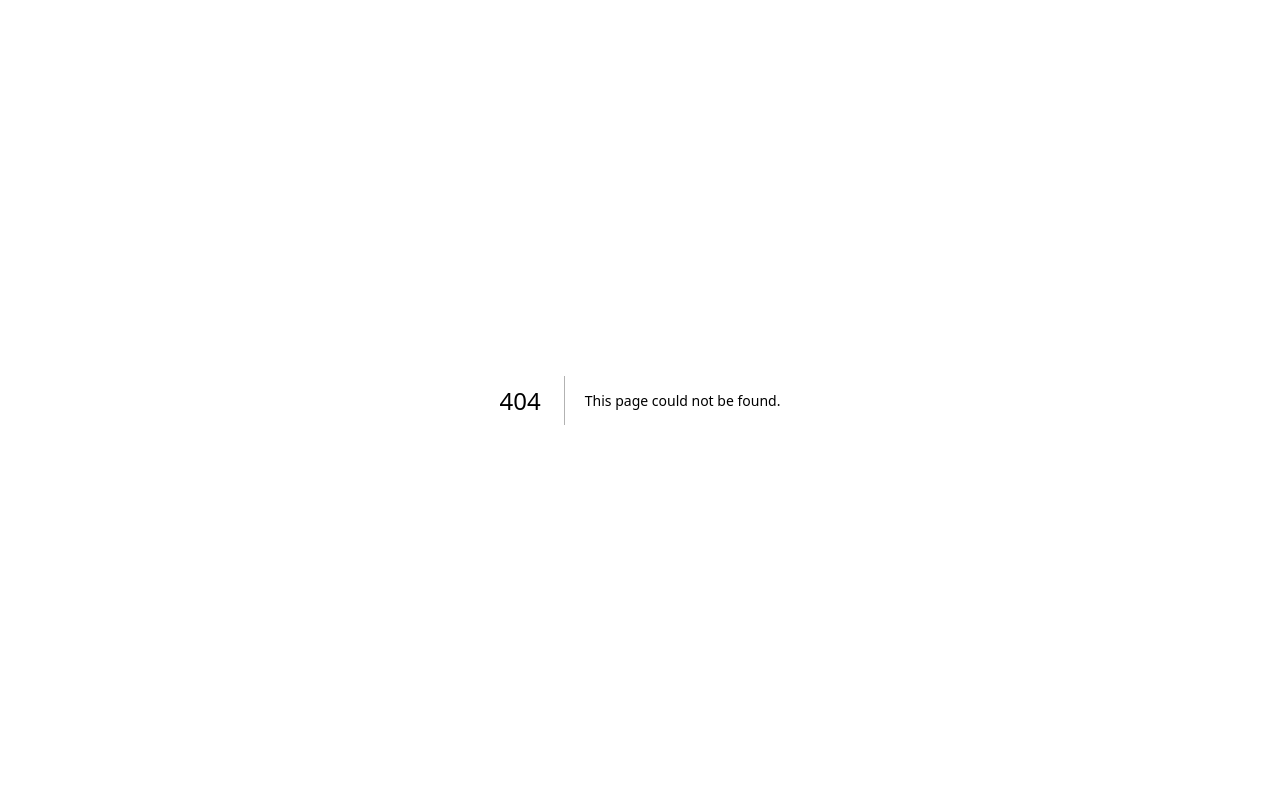
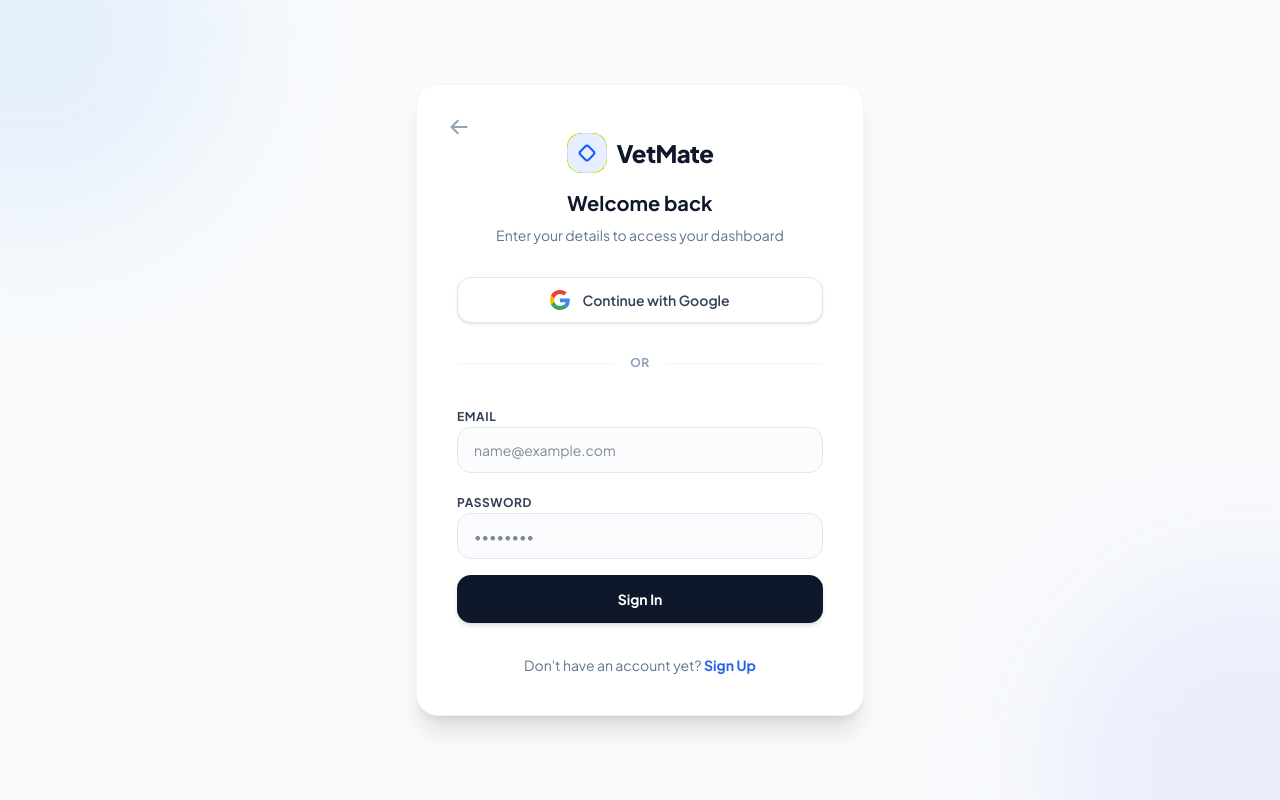
Before and after one commit to adnanansari-dev/vetmate, a Next.js app: page /auth in a window 1280 px wide. Before the commit this address had no page. Built offline with nearby package versions, Linux system fonts and the light colour scheme.

Commit message:
feat: add login and signup pages

```diff
--- /dev/null
+++ b/app/auth/page.tsx
@@ -0,0 +1,13 @@
+import AuthCard from "@/components/auth/AuthCard";
+
+export default function AuthPageRoute() {
+  return (
+    <div className="min-h-screen w-full bg-slate-50 flex items-center justify-center px-6 py-12 relative overflow-hidden selection:bg-blue-500 selection:text-white">
+      {/* Background Glow Effects */}
+      <div className="absolute -top-40 -left-40 w-96 h-96 bg-blue-400/10 rounded-full blur-3xl pointer-events-none" />
+      <div className="absolute -bottom-40 -right-40 w-96 h-96 bg-indigo-400/10 rounded-full blur-3xl pointer-events-none" />
+
+      <AuthCard />
+    </div>
+  );
+}
--- a/app/layout.tsx
+++ b/app/layout.tsx
@@ -10,7 +10,7 @@
 export const metadata: Metadata = {
   title: "VetMate",
   description:
-    "AI-powered livestock healthcare platform for farmers and veterinarians.",
+    "AI-powered livestock healthcare platform for livestock keepers and veterinarians.",
 };
 
 export default function RootLayout({
--- a/app/page.tsx
+++ b/app/page.tsx
@@ -4,7 +4,7 @@
 import Features from "@/components/features/Features";
 import Comparison from "@/components/comparison/Comparison";
 import AiInsights from "@/components/insights/AiInsights";
-import Farmers from "@/components/farmers/Farmers";
+import Farmers from "@/components/farmers/Farmer";
 import Vets from "@/components/vets/Vets";
 import HowItWorks from "@/components/how it works/HowItWorks";
 import Security from "@/components/security/Security";
--- /dev/null
+++ b/components/auth/AuthCard.tsx
@@ -0,0 +1,137 @@
+"use client";
+
+import { useState } from "react";
+import Link from "next/link";
+import { motion, AnimatePresence } from "framer-motion";
+
+export default function AuthCard() {
+  const [isSignUp, setIsSignUp] = useState(false);
+
+  const mode = isSignUp ? "signup" : "login";
+
+  const content = {
+    title: { login: "Welcome back", signup: "Create your account" },
+    subtitle: {
+      login: "Enter your details to access your dashboard",
+      signup: "Start managing your operations intelligently"
+    },
+    button: { login: "Sign In", signup: "Create Account" },
+    toggle: {
+      login: { text: "Don't have an account yet?", link: "Sign Up" },
+      signup: { text: "Already have an account?", link: "Sign In" }
+    }
+  };
+
+  return (
+    <motion.div
+      initial={{ opacity: 0, y: 20 }}
+      animate={{ opacity: 1, y: 0 }}
+      transition={{ duration: 0.5, ease: [0.22, 1, 0.36, 1] }}
+      className="w-full max-w-md bg-white rounded-3xl shadow-xl border border-slate-100 p-8 sm:p-10 relative z-10 space-y-8 transform-gpu"
+    >
+      {/* Back Button */}
+      <Link
+        href="/"
+        className="absolute top-6 left-6 p-2 rounded-full text-slate-400 hover:text-slate-700 hover:bg-slate-100 transition-colors"
+        aria-label="Go back to homepage"
+      >
+        <svg
+          className="w-5 h-5"
+          fill="none"
+          viewBox="0 0 24 24"
+          stroke="currentColor"
+          strokeWidth={2.5}
+        >
+          <path
+            strokeLinecap="round"
+            strokeLinejoin="round"
+            d="M10.5 19.5L3 12m0 0l7.5-7.5M3 12h18"
+          />
+        </svg>
+      </Link>
+
+      {/* Brand Header */}
+      <div className="text-center space-y-2 pt-2">
+        <Link href="/" className="inline-flex items-center gap-2.5 group">
+          <div className="w-10 h-10 rounded-xl bg-blue-600/10 border border-blue-400/20 flex items-center justify-center text-[#2563EB] group-hover:scale-105 transition-transform">
+            <svg className="w-5 h-5 rotate-45 stroke-blue-600" viewBox="0 0 24 24" fill="none" strokeWidth="2.5" strokeLinecap="round" strokeLinejoin="round">
+              <rect x="5" y="5" width="14" height="14" rx="3" />
+            </svg>
+          </div>
+          <span className="text-2xl font-extrabold text-[#0F172A] tracking-tight">VetMate</span>
+        </Link>
+        <h1 className="text-xl font-bold text-slate-900 pt-2">{content.title[mode]}</h1>
+        <p className="text-sm text-slate-500">{content.subtitle[mode]}</p>
+      </div>
+
+      {/* Google Button */}
+      <button
+        type="button"
+        className="w-full flex items-center justify-center gap-3 py-3 px-4 rounded-xl border border-slate-200 bg-white hover:bg-slate-50 text-slate-700 font-semibold text-sm transition-all shadow-sm hover:shadow cursor-pointer"
+      >
+        <svg className="w-5 h-5" viewBox="0 0 24 24">
+          <path fill="#4285F4" d="M23.745 12.27c0-.7-.06-1.4-.19-2.07H12v4.51h6.6c-.29 1.52-1.14 2.82-2.4 3.68v3.05h3.88c2.27-2.09 3.66-5.17 3.66-9.17z"/>
+          <path fill="#34A853" d="M12 24c3.24 0 5.95-1.08 7.93-2.91l-3.88-3.05c-1.08.72-2.45 1.16-4.05 1.16-3.12 0-5.77-2.11-6.72-4.95H1.2v3.15C3.21 21.35 7.3 24 12 24z"/>
+          <path fill="#FBBC05" d="M5.28 14.25c-.25-.72-.38-1.49-.38-2.25s.13-1.53.38-2.25V6.6H1.2C.43 8.15 0 9.89 0 12s.43 3.85 1.2 5.4l4.08-3.15z"/>
+          <path fill="#EA4335" d="M12 4.75c1.77 0 3.35.61 4.6 1.8l3.42-3.42C17.95 1.19 15.24 0 12 0 7.3 0 3.21 2.65 1.2 6.6l4.08 3.15c.95-2.84 3.6-4.95 6.72-4.95z"/>
+        </svg>
+        <span>Continue with Google</span>
+      </button>
+
+      <div className="flex items-center gap-4">
+        <div className="flex-1 h-px bg-slate-100" />
+        <span className="text-xs font-bold text-slate-400 uppercase tracking-wider">Or</span>
+        <div className="flex-1 h-px bg-slate-100" />
+      </div>
+
+      {/* Animated Form Container */}
+      <AnimatePresence mode="wait" initial={false}>
+        <motion.form
+          key={mode}
+          initial={{ opacity: 0, y: 4 }}
+          animate={{ opacity: 1, y: 0 }}
+          exit={{ opacity: 0, y: -4 }}
+          transition={{ duration: 0.2, ease: "easeInOut" }}
+          className="space-y-4"
+        >
+          {isSignUp && (
+            <div className="space-y-1.5 text-left">
+              <label className="text-xs font-bold text-slate-700 uppercase tracking-wider">Full Name</label>
+              <input type="text" required placeholder="xyz" className="w-full px-4 py-3 rounded-xl border border-slate-200 focus:outline-none focus:border-blue-600 text-slate-900 text-sm transition-colors bg-slate-50/50" />
+            </div>
+          )}
+
+          <div className="space-y-1.5 text-left">
+            <label className="text-xs font-bold text-slate-700 uppercase tracking-wider">Email</label>
+            <input type="email" required placeholder="name@example.com" className="w-full px-4 py-3 rounded-xl border border-slate-200 focus:outline-none focus:border-blue-600 text-slate-900 text-sm transition-colors bg-slate-50/50" />
+          </div>
+
+          <div className="space-y-1.5 text-left">
+            <label className="text-xs font-bold text-slate-700 uppercase tracking-wider">Password</label>
+            <input type="password" required placeholder="••••••••" className="w-full px-4 py-3 rounded-xl border border-slate-200 focus:outline-none focus:border-blue-600 text-slate-900 text-sm transition-colors bg-slate-50/50" />
+          </div>
+
+          <button
+            type="submit"
+            className="w-full py-3.5 px-4 rounded-xl bg-[#0F172A] hover:bg-[#1E293B] text-white font-bold text-sm transition-all shadow-md hover:shadow-lg cursor-pointer"
+          >
+            {content.button[mode]}
+          </button>
+        </motion.form>
+      </AnimatePresence>
+
+      {/* Toggle Mode */}
+      <div className="text-center text-sm text-slate-500">
+        {content.toggle[mode].text}{" "}
+        <button
+          type="button"
+          onClick={() => setIsSignUp(!isSignUp)}
+          className="font-bold text-[#2563EB] hover:underline focus:outline-none cursor-pointer"
+        >
+          {content.toggle[mode].link}
+        </button>
+      </div>
+
+    </motion.div>
+  );
+}
--- a/components/cta/Cta.tsx
+++ b/components/cta/Cta.tsx
@@ -31,7 +31,7 @@
         {/* Single "Get Started" Action Button */}
         <div className="relative z-10 pt-2">
           <Link
-            href="/get-started"
+            href="/auth"
             className="inline-flex items-center gap-2 bg-[#0F172A] hover:bg-slate-800 text-white font-bold text-base px-8 py-4 rounded-full transition-all duration-200 shadow-md hover:shadow-lg hover:-translate-y-0.5 active:translate-y-0"
           >
             <span>Get Started</span>
--- a/components/farmers/Farmers.tsx
+++ b/components/farmers/Farmer.tsx
@@ -9,7 +9,10 @@
   const [selectedBenefit, setSelectedBenefit] = useState<FarmerBenefit | null>(null);
 
   return (
-    <section id="farmers" className="w-full py-24 px-6 lg:px-12 max-w-7xl mx-auto space-y-16 relative">
+    <section
+      id="livestock-keepers"
+      className="w-full py-24 px-6 lg:px-12 max-w-7xl mx-auto space-y-16 relative scroll-mt-24"
+    >
       {/* Floating Keyframe styles */}
       <style>{`
         @keyframes badgeFloat {
@@ -30,12 +33,12 @@
 
       {/* Benefits Grid */}
       <div className="grid grid-cols-1 md:grid-cols-2 gap-8 pt-4">
-        {farmerBenefits.map((benefit, index) => (
+        {farmerBenefits.map((benefit: FarmerBenefit, index: number) => (
           <FarmerCard
             key={benefit.id}
             benefit={benefit}
             delayIndex={index}
-            onSelectBenefit={(selected) => setSelectedBenefit(selected)}
+            onSelectBenefit={(selected: FarmerBenefit) => setSelectedBenefit(selected)}
           />
         ))}
       </div>
@@ -78,16 +81,15 @@
         isVisible ? "opacity-100 translate-y-0" : "opacity-0 translate-y-14"
       }`}
     >
-      {/* UPDATED BADGE WITH SVG LOGO ICON */}
       <div className="inline-flex items-center gap-2 px-3.5 py-1.5 rounded-full bg-blue-50 border border-blue-100 text-blue-700 text-xs font-bold mb-4 animate-badge-float">
         <svg className="w-3.5 h-3.5 text-blue-600" fill="none" viewBox="0 0 24 24" stroke="currentColor" strokeWidth={2.5}>
           <path strokeLinecap="round" strokeLinejoin="round" d="M13 10V3L4 14h7v7l9-11h-7z" />
         </svg>
-        <span>Farm-Ready AI • Right in Your Pocket</span>
+        <span>Field-Ready AI • Right in Your Pocket</span>
       </div>
 
       <h2 className="text-3xl sm:text-4xl md:text-5xl font-extrabold text-[#0F172A] tracking-tight">
-        Built for <span className="text-[#2563EB]">Farmers</span>
+        Built for <span className="text-[#2563EB]">Livestock Keepers</span>
       </h2>
       <p className="mt-4 text-base text-slate-600 max-w-xl leading-relaxed font-normal">
         Turn your smartphone camera and microphone into a full livestock health scanner. Zero sensors to install, zero extra hardware costs.
--- a/components/footer/Footer.tsx
+++ b/components/footer/Footer.tsx
@@ -37,7 +37,7 @@
           <ul className="space-y-2.5 text-sm">
             <li><a href="#features" className="hover:text-white transition-colors">Features</a></li>
             <li><a href="#comparison" className="hover:text-white transition-colors">Comparison</a></li>
-            <li><a href="#farmers" className="hover:text-white transition-colors">For Farmers</a></li>
+            <li><a href="#farmer" className="hover:text-white transition-colors">For Livestock Keepers</a></li>
             <li><a href="#vets" className="hover:text-white transition-colors">For Vets</a></li>
           </ul>
         </div>
--- a/components/hero/FloatingBadges.tsx
+++ b/components/hero/FloatingBadges.tsx
@@ -25,7 +25,7 @@
   },
   {
     title: "Built for Everyone",
-    subtitle: "Farmers, and vets",
+    subtitle: "Livestock Keepers, and vets",
     badgeBg: "bg-purple-100/80 text-purple-600",
     icon: (
       <svg className="w-4 h-4" fill="none" viewBox="0 0 24 24" stroke="currentColor" strokeWidth={2}>
--- a/components/hero/HeroContent.tsx
+++ b/components/hero/HeroContent.tsx
@@ -1,6 +1,7 @@
 "use client";
 
 import { motion } from "framer-motion";
+import Link from "next/link";
 import FloatingBadge from "./FloatingBadge";
 import FloatingBadges from "./FloatingBadges";
 
@@ -30,7 +31,7 @@
           transition={{ duration: 0.8, delay: 0.1, ease: [0.16, 1, 0.3, 1] }}
           className="mt-6 text-base sm:text-lg text-slate-600 max-w-xl mx-auto leading-relaxed font-normal transform-gpu"
         >
-          VetMate helps farmers and veterinarians detect diseases early,
+          VetMate helps Livestock Keepers and veterinarians detect diseases early,
           manage livestock health records, and make better decisions with
           intelligent AI-powered insights.
         </motion.p>
@@ -42,13 +43,15 @@
           transition={{ duration: 0.8, delay: 0.2, ease: [0.16, 1, 0.3, 1] }}
           className="mt-8 flex items-center justify-center gap-4"
         >
-          <motion.button
-            whileTap={{ scale: 0.97 }}
-            className="group relative overflow-hidden rounded-full bg-[#0F3D5E] px-8 py-3.5 text-sm font-semibold text-white shadow-md cursor-pointer transform-gpu transition-all duration-500 ease-[cubic-bezier(0.16,1,0.3,1)] hover:-translate-y-0.5 hover:bg-[#134A72] hover:shadow-lg hover:shadow-blue-900/20"
-          >
-            <span className="absolute inset-0 -translate-x-full bg-gradient-to-r from-transparent via-white/15 to-transparent transition-transform duration-1000 ease-in-out group-hover:translate-x-full" />
-            <span className="relative z-10">Get Started</span>
-          </motion.button>
+          <Link href="/auth">
+            <motion.div
+              whileTap={{ scale: 0.97 }}
+              className="group relative overflow-hidden rounded-full bg-[#0F3D5E] px-8 py-3.5 text-sm font-semibold text-white shadow-md cursor-pointer transform-gpu transition-all duration-500 ease-[cubic-bezier(0.16,1,0.3,1)] hover:-translate-y-0.5 hover:bg-[#134A72] hover:shadow-lg hover:shadow-blue-900/20"
+            >
+              <span className="absolute inset-0 -translate-x-full bg-gradient-to-r from-transparent via-white/15 to-transparent transition-transform duration-1000 ease-in-out group-hover:translate-x-full" />
+              <span className="relative z-10">Get Started</span>
+            </motion.div>
+          </Link>
 
           <motion.button
             whileTap={{ scale: 0.97 }}
--- a/components/navbar/Navbar.tsx
+++ b/components/navbar/Navbar.tsx
@@ -1,6 +1,7 @@
 "use client";
 
 import { useState, useEffect } from "react";
+import Link from "next/link";
 
 export default function Navbar() {
   const [isScrolled, setIsScrolled] = useState(false);
@@ -18,6 +19,24 @@
     return () => window.removeEventListener("scroll", handleScroll);
   }, []);
 
+  const navLinks = [
+    ["Features", "#features"],
+    ["Livestock Keepers", "#livestock-keepers"], // Fixed section ID to match Farmers.tsx
+    ["Veterinarians", "#vets"],
+    ["AI Insights", "#insights"],
+    ["How It Works", "#how-it-works"],
+  ];
+
+  const handleSmoothScroll = (e: React.MouseEvent<HTMLAnchorElement>, href: string) => {
+    if (href.startsWith("#")) {
+      e.preventDefault();
+      const targetElement = document.querySelector(href);
+      if (targetElement) {
+        targetElement.scrollIntoView({ behavior: "smooth" });
+      }
+    }
+  };
+
   return (
     <nav className="fixed top-0 left-0 z-50 w-full flex justify-center px-0 pt-0 transition-all duration-500 ease-in-out pointer-events-none">
       <div
@@ -28,37 +47,35 @@
         }`}
       >
         {/* Logo */}
-        <div className="flex items-center gap-3">
+        <Link href="/" className="flex items-center gap-3">
           <div className="h-5 w-5 rotate-45 rounded-sm border-2 border-[#0F3D5E]" />
           <h1 className="text-xl font-bold tracking-tight text-[#0F3D5E]">
             VetMate
           </h1>
-        </div>
+        </Link>
 
         {/* Links */}
-        <ul className="flex items-center gap-10 text-[15px] font-medium text-gray-700">
-          {[
-            ["Features", "#features"],
-            ["Farmers", "#farmers"],
-            ["Veterinarians", "#vets"],
-            ["AI Insights", "#insights"],
-            ["How It Works", "#how-it-works"],
-          ].map(([title, href]) => (
+        <ul className="hidden md:flex items-center gap-8 lg:gap-10 text-[15px] font-medium text-gray-700">
+          {navLinks.map(([title, href]) => (
             <li key={title}>
               <a
                 href={href}
+                onClick={(e) => handleSmoothScroll(e, href)}
                 className="group relative inline-block transition-colors duration-300 hover:text-[#0F3D5E]"
               >
                 {title}
-                <span className="absolute left-0 -bottom-2 h-0.5 w-full origin-left scale-x-0 rounded-full bg-[#2563EB] transition-transform duration-500 ease-out group-hover:scale-x-100"></span>
+                <span className="absolute left-0 -bottom-2 h-0.5 w-full origin-left scale-x-0 rounded-full bg-[#2563EB] transition-transform duration-500 ease-out group-hover:scale-x-100" />
               </a>
             </li>
           ))}
         </ul>
 
-        <button className="rounded-full bg-[#0F3D5E] px-6 py-2.5 font-semibold text-white transition-all duration-300 hover:scale-105 hover:bg-[#12486D] cursor-pointer">
-          Get Started
-        </button>
+        {/* CTA Button */}
+        <Link href="/auth">
+          <button className="rounded-full bg-[#0F3D5E] px-6 py-2.5 font-semibold text-white transition-all duration-300 hover:scale-105 hover:bg-[#12486D] cursor-pointer">
+            Get Started
+          </button>
+        </Link>
       </div>
     </nav>
   );
--- a/components/vets/vetData.ts
+++ b/components/vets/vetData.ts
@@ -56,7 +56,7 @@
     statValue: "< 3 Mins",
     statLabel: "Average pre-consultation review time",
     popupDetails: {
-      overview: "Review structured case notes before stepping onto the farm or joining a video call. Farmers' pre-scanned media is automatically converted into clinical summaries.",
+      overview: "Review structured case notes before stepping onto the farm or joining a video call. Livestock Keepers' pre-scanned media is automatically converted into clinical summaries.",
       highlights: [
         "Automated calendar syncing for field and tele-health visits",
         "Pre-analyzed video clips highlighting movement or skin issues",
```
Also changed, not shown: 1 other file (tests, documents, lock files or other folders).
